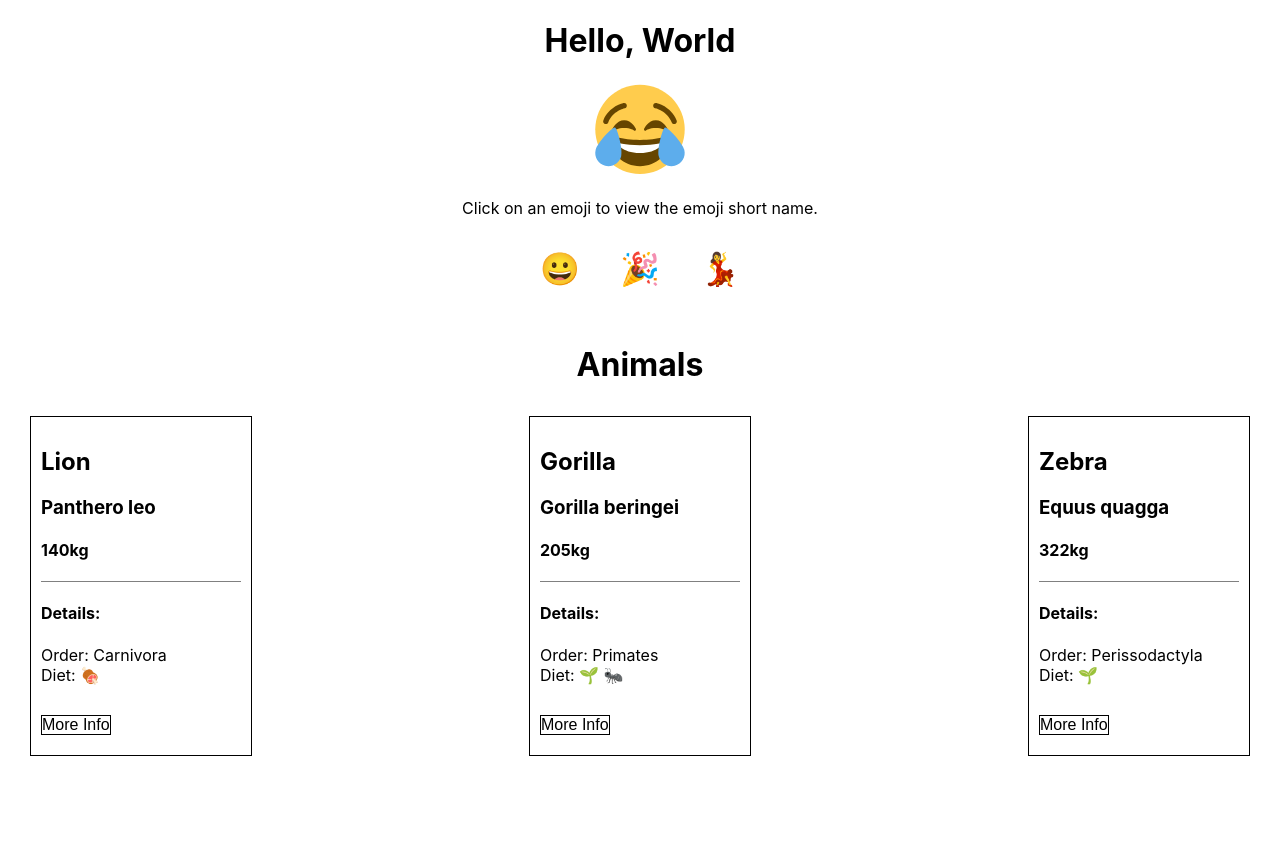
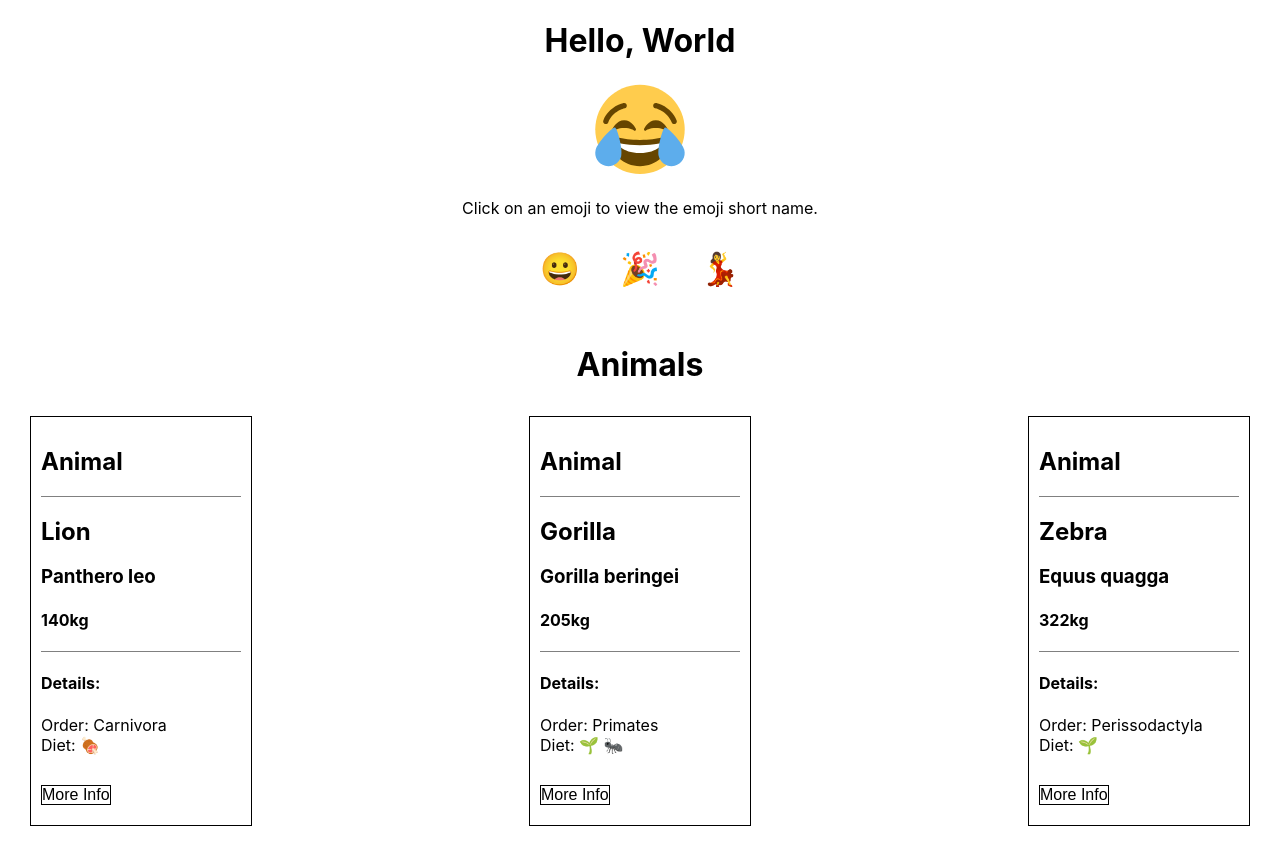
Before and after one commit to haris-git/react-training-tutorial, a React (Create React App) app: page / in a window 1280 px wide. Before the commit the page ends 800 px from the top, so only its background shows below. Built offline with nearby package versions, Linux system fonts and the light colour scheme.

Commit message:
Use the wrapper component to the AnimalCard

```diff
--- a/src/components/AnimalCard/AnimalCard.css
+++ b/src/components/AnimalCard/AnimalCard.css
@@ -10,13 +10,6 @@
     width: 100%;
 }
 
-.animal-wrapper {
-    border: solid black 1px;
-    margin: 10px;
-    padding: 10px;
-    width: 200px;
-}
-
 .animal-wrapper button {
     font-size: 1em;
     border: solid black 1px;
--- a/src/components/AnimalCard/AnimalCard.js
+++ b/src/components/AnimalCard/AnimalCard.js
@@ -1,6 +1,7 @@
 import React from 'react';
 import PropTypes from 'prop-types';
 import AnimalDetails from '../AnimalDetails/AnimalDetails';
+import Card from '../Card/Card';
 import './AnimalCard.css'
 
 export default function AnimalCard({
@@ -12,6 +13,7 @@ export default function AnimalCard({
   ...props
 }) {
   return (
+    <Card title="Animal">
       <div className="animal-wrapper">
         <h2>{name}</h2>
         <h3>{scientificName}</h3>
@@ -19,6 +21,7 @@ export default function AnimalCard({
         <AnimalDetails { ...props } />
         <button onClick={() => showAdditional(additional)}>More Info</button>
       </div>
+    </Card>
   );
 }
 
```
Lines whose indentation alone changed are shown as unchanged.
